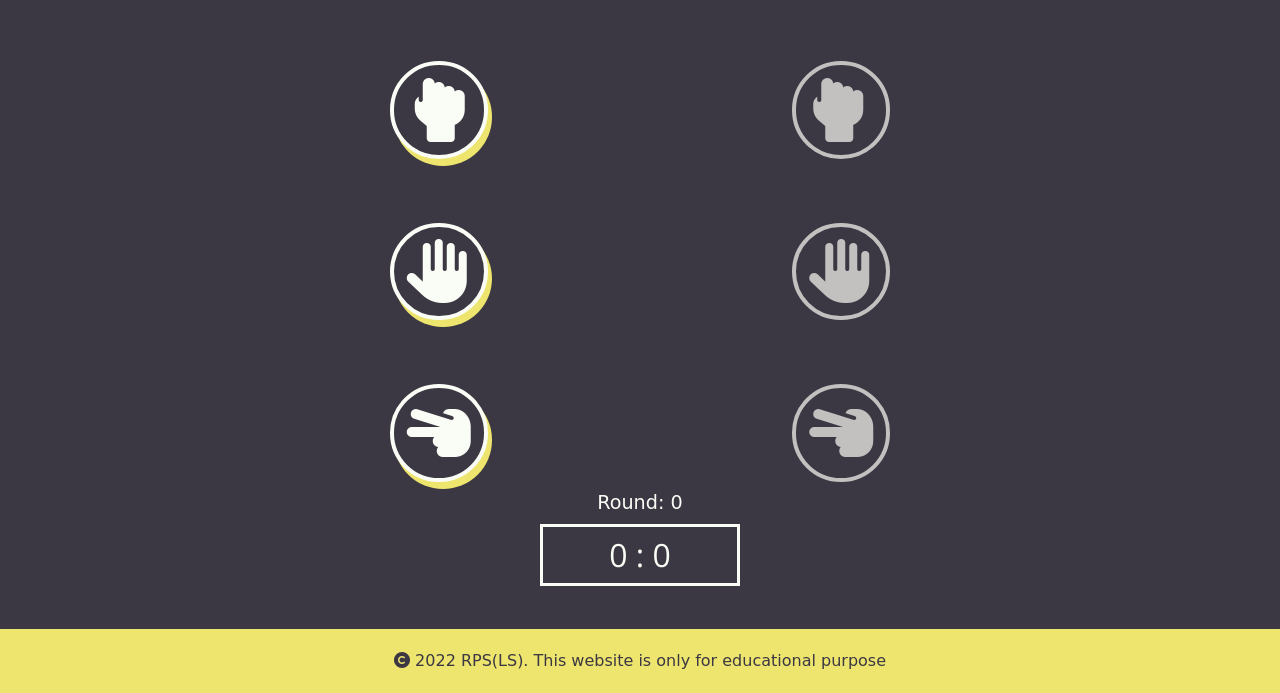
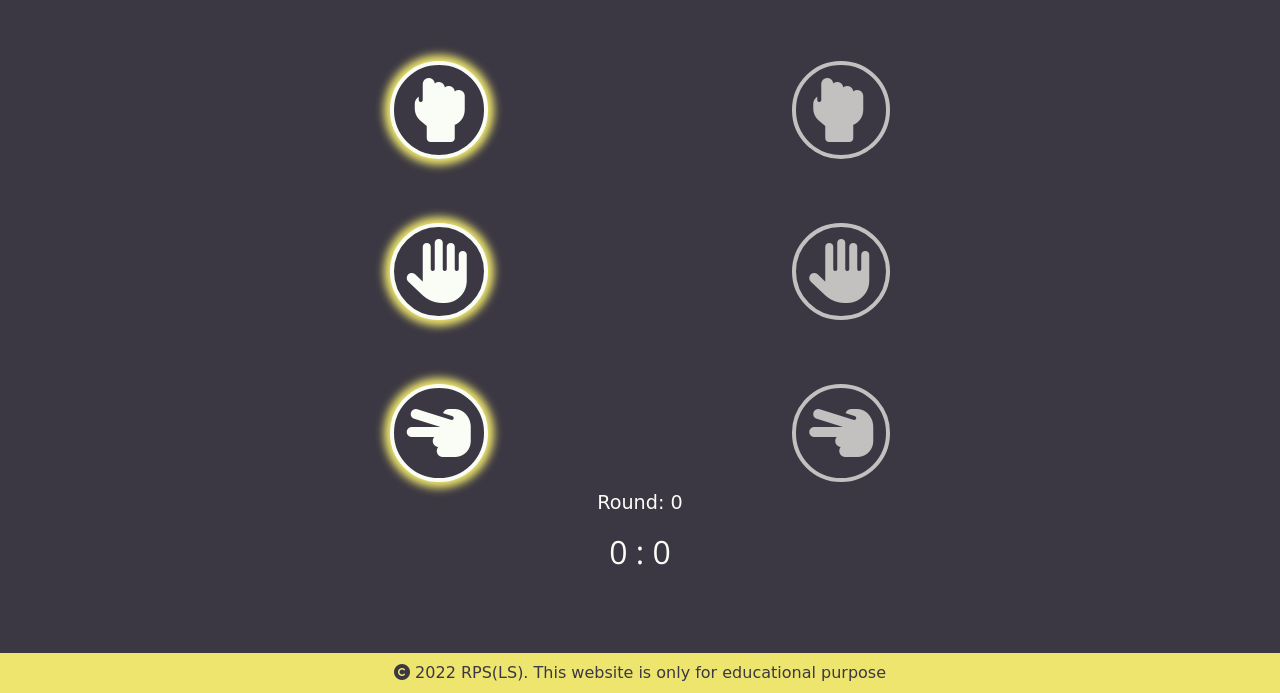
Before and after one commit to iama3191/PP2, a plain HTML site: page index.html in a window 1280 px wide. Shown: the part 107-800 px from the top of the page. Drawn offline with nearby package versions, Linux system fonts and the light colour scheme; a web font is replaced by a local one.

Commit message:
modify user's option style

```diff
--- a/assets/css/style.css
+++ b/assets/css/style.css
@@ -195,7 +195,7 @@ header {
   background-color: var(--dark-bg);
   border: 4px solid var(--light);
   transition: transform 1s;
-  box-shadow: 4px 7px 0 0 var(--highlight-elements);
+  box-shadow: 0 0 9px 6px var(--highlight-elements);
 }
 
 .user-option > i {
@@ -243,7 +243,6 @@ header {
   margin-left: auto;
   margin-right: auto;
   padding: 0.2em 0.5em;
-  border: 3px solid var(--light);
   text-align: center;
   font-size: 1.3rem;
 }
@@ -299,7 +298,7 @@ header {
 footer {
   width: 100vw;
   position: fixed;
-  line-height: 2em;
+  line-height: 1.5em;
   bottom: 0;
   text-align: center;
   background-color: var(--highlight-elements);
@@ -308,7 +307,7 @@ footer {
 
 .rights-reserved {
   display: none;
-  margin: 1em 0;
+  margin: 0.5em 0;
 }
 
 .rights-reserved > p {
```
Also changed, not shown: info.txt.
